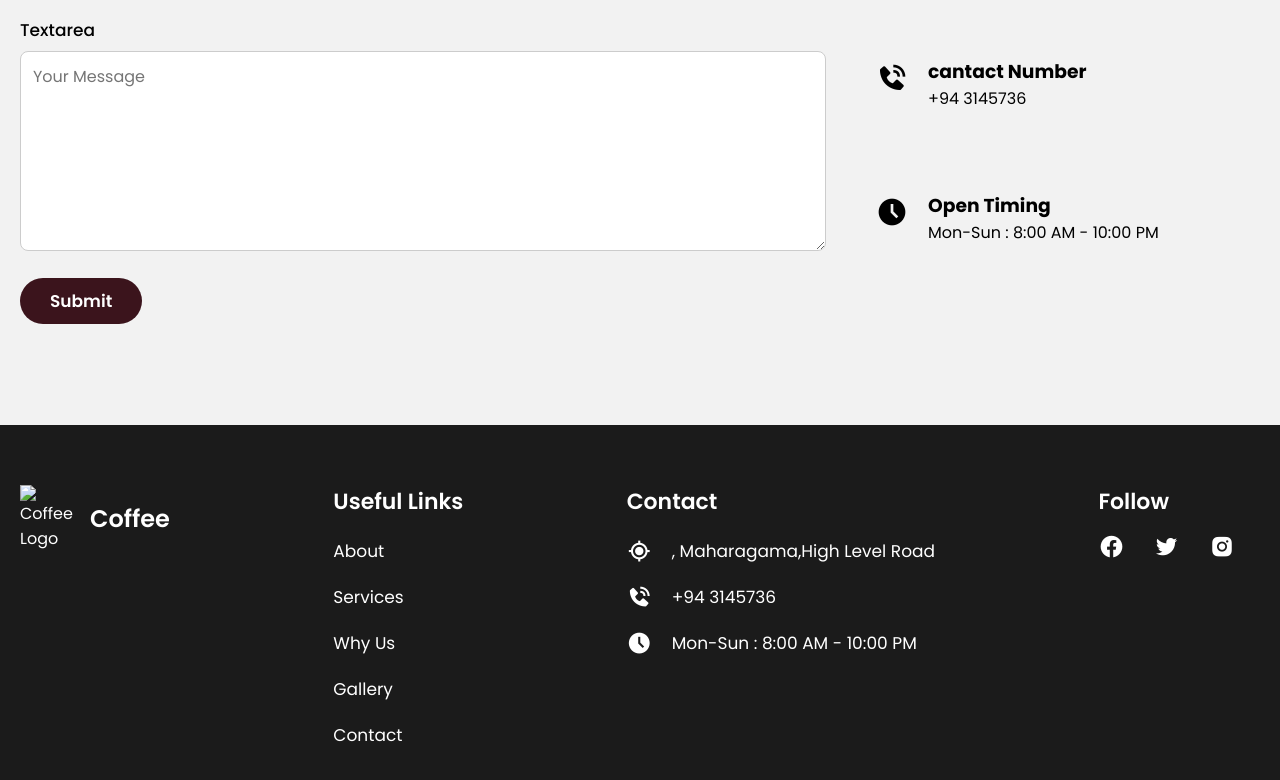
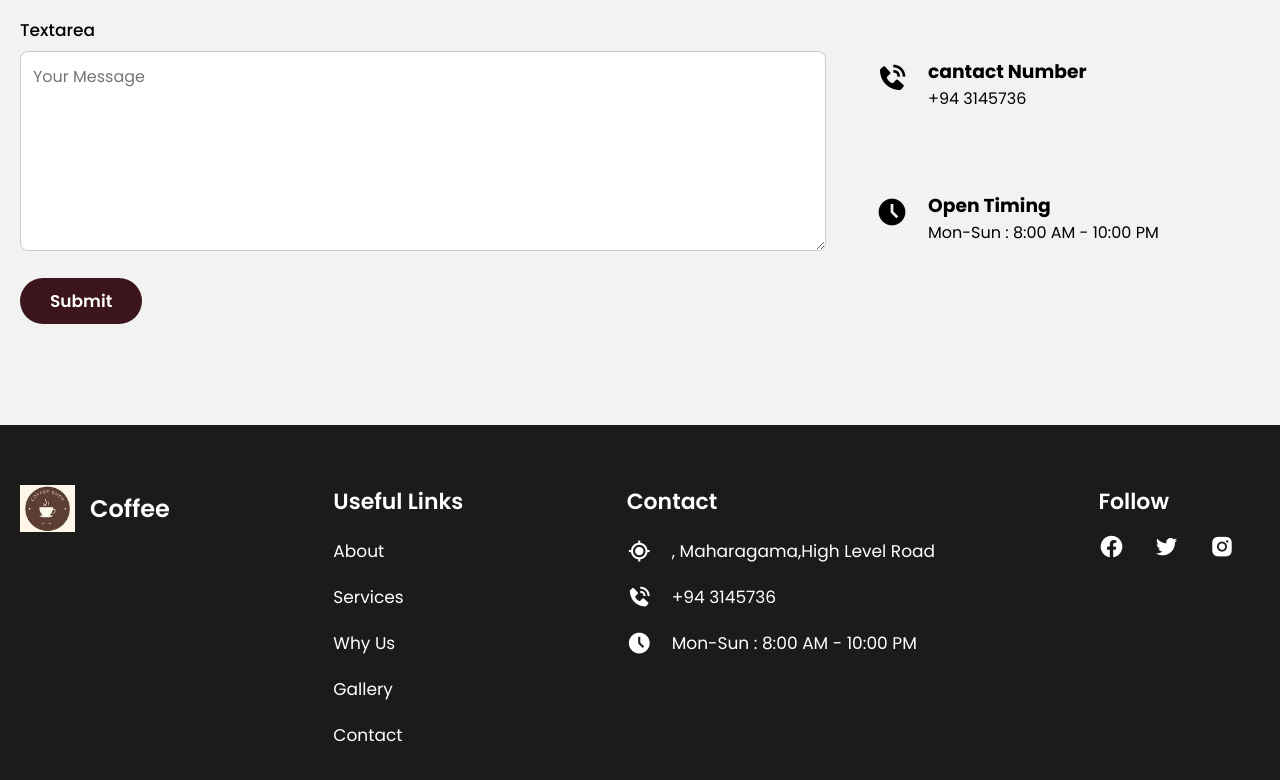
Before and after one commit to Dinil31/Coffeee, a plain HTML site: page index.html in a window 1280 px wide. Shown: the part 4972-5752 px from the top of the page. Drawn offline with nearby package versions, Linux system fonts and the light colour scheme.

Commit message:
Update index.html

```diff
--- a/index.html
+++ b/index.html
@@ -304,7 +304,7 @@
         <div class="footer_section">
           <div class="footer_logo">
             <a href="hijk.html">
-              <img src="C:\Users\Tharushi\Pictures\download.png" alt="Coffee Logo" />
+              <img src="images/logo.jpeg" alt="Coffee Logo" />
               <h2>Coffee</h2>
             </a>
           </div>
```
